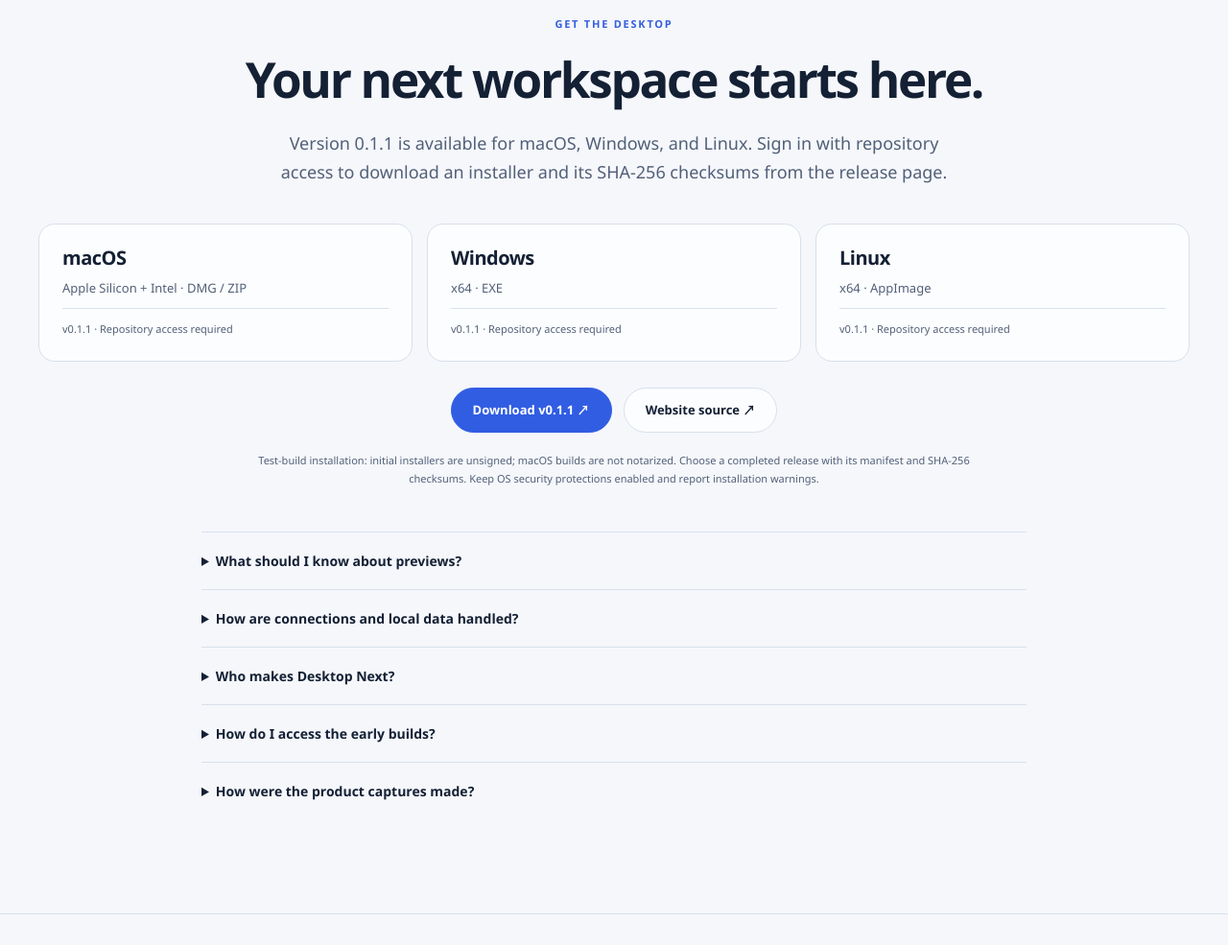
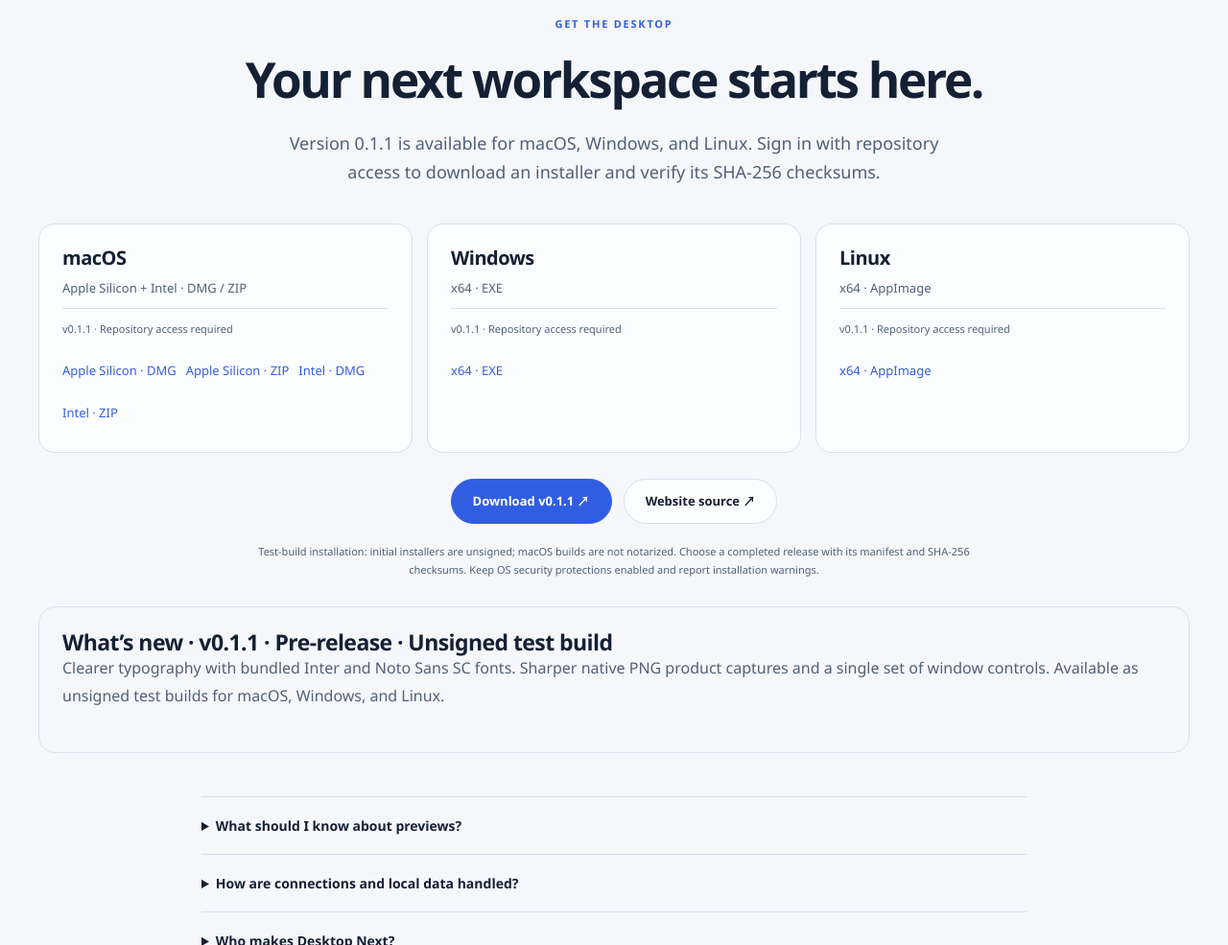
Before and after one commit to RangeKing/dsh-desktop-next-website, a website: page index.html in a window 1280 px wide. Shown: the part 6800-7785 px from the top of the page at 96% size. Drawn offline with Linux system fonts and the light colour scheme.

Commit message:
Render validated release metadata with platform downloads and resilient fallback

```diff
--- /dev/null
+++ b/data/releases.json
@@ -0,0 +1,76 @@
+{
+  "schemaVersion": 1,
+  "generatedAt": "2026-10-11T10:45:00Z",
+  "releases": [
+    {
+      "status": "complete",
+      "version": "0.1.1",
+      "tagName": "v0.1.1",
+      "publishedAt": "2026-10-11T01:23:07Z",
+      "prerelease": true,
+      "releaseUrl": "https://github.com/RangeKing/dsh-desktop-next/releases/tag/v0.1.1",
+      "notes": {
+        "en": "Clearer typography with bundled Inter and Noto Sans SC fonts. Sharper native PNG product captures and a single set of window controls. Available as unsigned test builds for macOS, Windows, and Linux.",
+        "zh": "应用捆绑 Inter 与 Noto Sans SC 字体，提升中英文阅读体验。使用更清晰的原生 PNG 画面，保留一组窗口控件。提供 macOS、Windows 和 Linux 未签名测试安装包。"
+      },
+      "assets": [
+        {
+          "name": "dsh-desktop-next-0.1.1-linux-x86_64-unsigned-test.AppImage",
+          "platform": "linux",
+          "arch": "x64",
+          "format": "AppImage",
+          "sizeBytes": 357835032,
+          "sha256": "bd10efc1f99c1b008b27680e980cc034d8b13f23bd165ae90fb8caeac776f668",
+          "url": "https://github.com/RangeKing/dsh-desktop-next/releases/download/v0.1.1/dsh-desktop-next-0.1.1-linux-x86_64-unsigned-test.AppImage"
+        },
+        {
+          "name": "dsh-desktop-next-0.1.1-mac-arm64-unsigned-test.dmg",
+          "platform": "macos",
+          "arch": "arm64",
+          "format": "dmg",
+          "sizeBytes": 340028459,
+          "sha256": "346512c1ca0a4e41f1c53908fe33cbc69d0c560fec973e15bfe5cfac67764a4c",
+          "url": "https://github.com/RangeKing/dsh-desktop-next/releases/download/v0.1.1/dsh-desktop-next-0.1.1-mac-arm64-unsigned-test.dmg"
+        },
+        {
+          "name": "dsh-desktop-next-0.1.1-mac-arm64-unsigned-test.zip",
+          "platform": "macos",
+          "arch": "arm64",
+          "format": "zip",
+          "sizeBytes": 355478035,
+          "sha256": "9d77db5f1162c7fecab824d8b8833015391c66369bb0853b1740a8a6e69b5004",
+          "url": "https://github.com/RangeKing/dsh-desktop-next/releases/download/v0.1.1/dsh-desktop-next-0.1.1-mac-arm64-unsigned-test.zip"
+        },
+        {
+          "name": "dsh-desktop-next-0.1.1-mac-x64-unsigned-test.dmg",
+          "platform": "macos",
+          "arch": "x64",
+          "format": "dmg",
+          "sizeBytes": 350881839,
+          "sha256": "41d971d110427554695bfdbd8860a720518c42c36669878676dd29b5179bdf3b",
+          "url": "https://github.com/RangeKing/dsh-desktop-next/releases/download/v0.1.1/dsh-desktop-next-0.1.1-mac-x64-unsigned-test.dmg"
+        },
+        {
+          "name": "dsh-desktop-next-0.1.1-mac-x64-unsigned-test.zip",
+          "platform": "macos",
+          "arch": "x64",
+          "format": "zip",
+          "sizeBytes": 366484072,
+          "sha256": "f40ec16d647fb78fdcce663bd8ef445694487a6d45e1c6fed4f413cbbe171da2",
+          "url": "https://github.com/RangeKing/dsh-desktop-next/releases/download/v0.1.1/dsh-desktop-next-0.1.1-mac-x64-unsigned-test.zip"
+        },
+        {
+          "name": "dsh-desktop-next-0.1.1-win-x64-unsigned-test.exe",
+          "platform": "windows",
+          "arch": "x64",
+          "format": "exe",
+          "sizeBytes": 277078188,
+          "sha256": "2b0fbb57c934eebe7187ba3fc704f0b5661f64a6fd2e1cd857dc3933216e412d",
+          "url": "https://github.com/RangeKing/dsh-desktop-next/releases/download/v0.1.1/dsh-desktop-next-0.1.1-win-x64-unsigned-test.exe"
+        }
+      ],
+      "access": "repository-members",
+      "unsignedTest": true
+    }
+  ]
+}
--- a/index.html
+++ b/index.html
@@ -8,6 +8,7 @@
       name="description"
       content="An independent desktop home for DeepSeek Harness. Bring tasks, conversations, approvals, and useful results together."
     />
+    <meta name="release-feed" content="./data/releases.json" />
     <meta name="theme-color" content="#e9efff" />
     <meta property="og:title" content="DeepSeek Harness · Desktop Next" />
     <meta
@@ -359,6 +360,7 @@
               <span data-i18n="target.macOS"
                 >v0.1.1 · Repository access required</span
               >
+<div class="asset-links"><a data-release-asset="macos:arm64:dmg" href="https://github.com/RangeKing/dsh-desktop-next/releases/tag/v0.1.1">Apple Silicon · DMG</a><a data-release-asset="macos:arm64:zip" href="https://github.com/RangeKing/dsh-desktop-next/releases/tag/v0.1.1">Apple Silicon · ZIP</a><a data-release-asset="macos:x64:dmg" href="https://github.com/RangeKing/dsh-desktop-next/releases/tag/v0.1.1">Intel · DMG</a><a data-release-asset="macos:x64:zip" href="https://github.com/RangeKing/dsh-desktop-next/releases/tag/v0.1.1">Intel · ZIP</a></div>
             </article>
             <article class="platform">
               <h3>Windows</h3>
@@ -366,6 +368,7 @@
               <span data-i18n="target.Windows"
                 >v0.1.1 · Repository access required</span
               >
+<div class="asset-links"><a data-release-asset="windows:x64:exe" href="https://github.com/RangeKing/dsh-desktop-next/releases/tag/v0.1.1">x64 · EXE</a></div>
             </article>
             <article class="platform">
               <h3>Linux</h3>
@@ -373,6 +376,7 @@
               <span data-i18n="target.Linux"
                 >v0.1.1 · Repository access required</span
               >
+<div class="asset-links"><a data-release-asset="linux:x64:AppImage" href="https://github.com/RangeKing/dsh-desktop-next/releases/tag/v0.1.1">x64 · AppImage</a></div>
             </article>
           </div>
           <div class="cta-row" style="justify-content: center">
@@ -389,6 +393,7 @@
             >
           </div>
           <p data-i18n="download.warning" class="fine">Test-build installation: initial installers are unsigned; macOS builds are not notarized. Choose a completed release with its manifest and SHA-256 checksums. Keep OS security protections enabled and report installation warnings.</p>
+          <section id="release-notes" class="release-notes" hidden><h3 id="release-notes-title"></h3><p id="release-notes-body"></p></section>
           <div class="faq">
             <details>
               <summary data-i18n="faq.previewq">What should I know about previews?</summary>
@@ -437,6 +442,8 @@
       </div>
     </footer>
     <script src="./site-locales.js"></script>
+    <script type="application/json" id="release-fallback">{"schemaVersion":1,"generatedAt":"2026-10-11T00:00:00Z","releases":[]}</script>
+    <script src="./release-feed.js"></script>
     <script src="./site.js"></script>
   </body>
 </html>
--- a/package.json
+++ b/package.json
@@ -4,7 +4,7 @@
   "private": true,
   "description": "Public website for the independent DeepSeek Harness desktop client",
   "scripts": {
-    "test": "node --test scripts/site.test.mjs",
+    "test": "node --test scripts/*.test.mjs",
     "build": "node scripts/build.mjs",
     "check": "npm test && npm run build"
   },
--- /dev/null
+++ b/release-feed.js
@@ -0,0 +1,80 @@
+// Public, allowlisted release metadata only. GitHub authentication stays on GitHub.
+(() => {
+  'use strict';
+  const REPO = 'https://github.com/RangeKing/dsh-desktop-next';
+  const LIMIT = 524288;
+  const expected = ['linux:x64:AppImage','macos:arm64:dmg','macos:arm64:zip','macos:x64:dmg','macos:x64:zip','windows:x64:exe'].sort();
+  const exact = (x, keys) => x && typeof x === 'object' && !Array.isArray(x) && Object.keys(x).sort().join('|') === [...keys].sort().join('|');
+  const plain = (x, max) => typeof x === 'string' && x.length > 0 && x.length <= max && !/[\u0000-\u0008\u000b\u000c\u000e-\u001f]/.test(x);
+  const parseVersion = x => {
+    if(typeof x!=='string'||x.length>80)return null;
+    const m=/^(0|[1-9]\d*)\.(0|[1-9]\d*)\.(0|[1-9]\d*)(?:-([0-9A-Za-z-]+(?:\.[0-9A-Za-z-]+)*))?$/.exec(x);
+    if(!m||!m.slice(1,4).every(n=>Number.isSafeInteger(Number(n))))return null;
+    const pre=m[4]?.split('.')||[];
+    if(pre.some(n=>/^\d+$/.test(n)&&n!=='0'&&n.startsWith('0')))return null;
+    return {core:m.slice(1,4).map(Number),pre};
+  };
+  const version = x => !!parseVersion(x);
+  const compare = (a,b) => {
+    const aa=parseVersion(a),bb=parseVersion(b);
+    for(let i=0;i<3;i++)if(aa.core[i]!==bb.core[i])return aa.core[i]>bb.core[i]?1:-1;
+    if(!aa.pre.length||!bb.pre.length)return aa.pre.length===bb.pre.length?0:aa.pre.length?-1:1;
+    for(let i=0;i<Math.max(aa.pre.length,bb.pre.length);i++){
+      const x=aa.pre[i],y=bb.pre[i];if(x===y)continue;if(x===undefined||y===undefined)return x===undefined?-1:1;
+      const xn=/^\d+$/.test(x),yn=/^\d+$/.test(y);if(xn&&yn)return BigInt(x)>BigInt(y)?1:-1;if(xn!==yn)return xn?-1:1;return x>y?1:-1;
+    }return 0;
+  };
+  const date = x => typeof x==='string' && /^\d{4}-\d\d-\d\dT\d\d:\d\d:\d\d(?:\.\d{3})?Z$/.test(x) && Number.isFinite(Date.parse(x)) && new Date(x).toISOString().replace('.000Z','Z')===x.replace('.000Z','Z');
+  function validate(feed) {
+    if(!exact(feed,['schemaVersion','generatedAt','releases']) || feed.schemaVersion!==1 || !date(feed.generatedAt) || !Array.isArray(feed.releases) || feed.releases.length>20) throw Error('Invalid release feed');
+    const tags = new Set();
+    for(const r of feed.releases) {
+      if(!exact(r,['access','unsignedTest','status','version','tagName','publishedAt','prerelease','releaseUrl','notes','assets']) || r.status!=='complete' || r.access!=='repository-members' || r.unsignedTest!==true || !version(r.version) || r.tagName!=='v'+r.version || tags.has(r.tagName) || !date(r.publishedAt) || typeof r.prerelease!=='boolean' || (r.version.includes('-')&&!r.prerelease) || r.releaseUrl!==REPO+'/releases/tag/'+r.tagName || !exact(r.notes,['en','zh']) || !plain(r.notes.en,1200) || !plain(r.notes.zh,1200) || !Array.isArray(r.assets) || r.assets.length!==6) throw Error('Invalid release');
+      tags.add(r.tagName);
+      const names = new Set();
+      for(const a of r.assets) {
+        if(!exact(a,['name','platform','arch','format','sizeBytes','sha256','url']) || !plain(a.name,180) || !/^[A-Za-z0-9][A-Za-z0-9._-]+$/.test(a.name) || !a.name.includes(r.version) || !a.name.endsWith('.'+a.format) || names.has(a.name) || !Number.isSafeInteger(a.sizeBytes) || a.sizeBytes<=0 || a.sizeBytes>2147483648 || !/^[a-f0-9]{64}$/.test(a.sha256) || a.url!==REPO+'/releases/download/'+r.tagName+'/'+encodeURIComponent(a.name)) throw Error('Invalid release asset');
+        names.add(a.name);
+      }
+      if(r.assets.map(a=>[a.platform,a.arch,a.format].join(':')).sort().join('|')!==expected.join('|')) throw Error('Incomplete platform matrix');
+    }
+    return [...feed.releases].sort((a,b)=>compare(b.version,a.version));
+  }
+  let current = null, locale = 'en';
+  function render(next) {
+    locale = next === 'zh-CN' ? 'zh-CN' : 'en';
+    if(!current)return;
+    const z=locale==='zh-CN',r=current,v=r.version;
+    const set=(key,text)=>{document.querySelector('[data-i18n="'+key+'"]').textContent=text;};
+    set('hero.access',z?`下载 v${v} →`:`Download v${v} →`);
+    set('download.body',z?`v${v} 已提供 macOS、Windows 和 Linux 安装包。使用有仓库访问权限的 GitHub 账号下载，并核对发布页中的 SHA-256 校验值。`:`Version ${v} is available for macOS, Windows, and Linux. Sign in with repository access to download an installer and verify its SHA-256 checksums.`);
+    for(const os of ['macOS','Windows','Linux'])set('target.'+os,`v${v} · `+(z?'需要仓库访问权限':'Repository access required'));
+    const link=document.querySelector('[data-i18n="download.release"]');link.href=r.releaseUrl;link.textContent=z?`下载 v${v} ↗`:`Download v${v} ↗`;
+    for(const a of r.assets){const link=document.querySelector('[data-release-asset="'+[a.platform,a.arch,a.format].join(':')+'"]');link.href=a.url;link.title='SHA-256: '+a.sha256;}
+    const notes=document.querySelector('#release-notes');notes.hidden=false;
+    document.querySelector('#release-notes-title').textContent=(z?'版本更新':'What’s new')+` · v${v}`+(r.prerelease?(z?' · 预发行':' · Pre-release'):'')+(z?' · 未签名测试版':' · Unsigned test build');
+    document.querySelector('#release-notes-body').textContent=r.notes[z?'zh':'en'];
+    if(compare(v,'0.2.0')>=0){set('extensions.eye',z?'扩展':'Extensions');set('extensions.preview',z?'v0.2.0 起提供插件、Skills 和 MCP 管理。':'Plugin, Skill, and MCP management is available from v0.2.0.');}
+  }
+  function accept(feed) {
+    const candidate=validate(feed)[0];
+    if(candidate && compare(candidate.version,current?current.version:'0.1.1')>=0){current=candidate;render(locale);}
+  }
+  async function load() {
+    try {accept(JSON.parse(document.querySelector('#release-fallback').textContent));} catch {}
+
+    const path=document.querySelector('meta[name="release-feed"]').content;
+    const url=new URL(path,location.href);
+    if(url.origin!==location.origin)return;
+    const controller=new AbortController();const timer=setTimeout(()=>controller.abort(),8000);
+    try {
+      const response=await fetch(url,{credentials:'omit',redirect:'error',cache:'no-cache',signal:controller.signal});
+      if(!response.ok || Number(response.headers.get('content-length'))>LIMIT || !response.body)return;
+      const reader=response.body.getReader();const chunks=[];let size=0;
+      while(true){const {done,value}=await reader.read();if(done)break;size+=value.byteLength;if(size>LIMIT){await reader.cancel();return;}chunks.push(value);}
+      const bytes=new Uint8Array(size);let offset=0;for(const chunk of chunks){bytes.set(chunk,offset);offset+=chunk.length;}
+      accept(JSON.parse(new TextDecoder('utf-8',{fatal:true}).decode(bytes)));
+    } catch {} finally {clearTimeout(timer);}
+  }
+  window.DSHReleaseFeed={validate,render,load};
+})();
--- a/site.css
+++ b/site.css
@@ -757,3 +757,8 @@ footer a {
 .extensions-context { max-width: 850px; color: var(--muted); line-height: 1.8; margin: 28px 0 0; }
 .extension-preview { color: var(--accent); max-width: 800px; line-height: 1.7; font-size: 14px; }
 #extension-image { height: auto; }
+
+.asset-links { display: flex; flex-wrap: wrap; gap: 10px; margin-top: 18px; }
+.asset-links a { font-size: 13px; color: var(--accent); padding: 6px 0; }
+.release-notes { padding: 24px; border: 1px solid var(--line); border-radius: 18px; text-align: left; margin-top: 28px; }
+#release-notes-body { white-space: pre-wrap; color: var(--muted); line-height: 1.8; }
--- a/site.js
+++ b/site.js
@@ -41,6 +41,7 @@
     renderProcess();
     renderExtensions();
     renderImageDescriptions();
+    window.DSHReleaseFeed?.render(locale);
   }
   const processFiles = ['process-read.png', 'process-work.png', 'process-result.png'];
   const processAlts = {en: ['Demonstration task reading source material in the actual desktop app', 'Demonstration task showing execution records in the actual desktop app', 'Demonstration task reviewing a delivered document in the actual desktop app'], 'zh-CN': ['实际桌面客户端中的演示任务：读取资料', '实际桌面客户端中的演示任务：查看执行记录', '实际桌面客户端中的演示任务：审阅交付文档']};
@@ -82,6 +83,7 @@
   });
   media.addEventListener('change', renderTheme);
   renderLocale(locale);
+  window.DSHReleaseFeed?.load();
   const play = document.querySelector('#play-demo');
   const stop = document.querySelector('#stop-demo');
   const img = document.querySelector('#tour-image');
```
Also changed, not shown: scripts/build.mjs (+10 -2 lines), scripts/release-feed.test.mjs (added, +28 -0 lines), .github/workflows/pages.yml.
